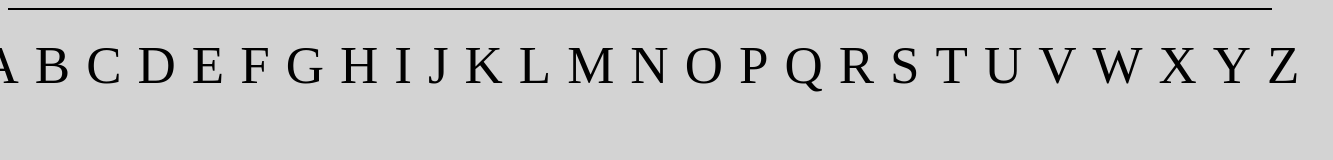
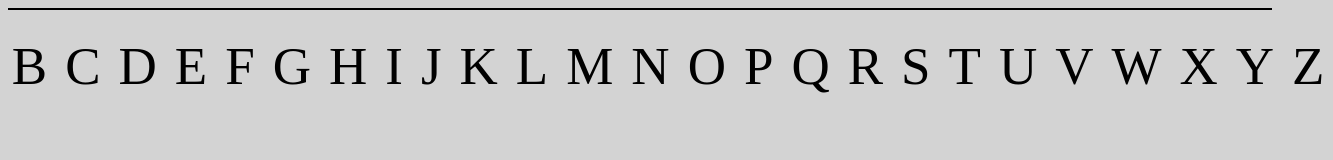
Before and after one commit to yeseniag9/hangman, a plain HTML site: page game.html in a window 1280 px wide. Shown: the whole page, 1333 px wide, since content can reach past the window. Drawn offline with Linux system fonts and the light colour scheme.

Commit message:
increased padding between wordbank letters again

```diff
--- a/game.css
+++ b/game.css
@@ -10,6 +10,6 @@ body {
 
 p {
     font-size: 53px;
-    padding: 8px;
+    padding: 9px;
     margin-top: 17px;
 }
```
